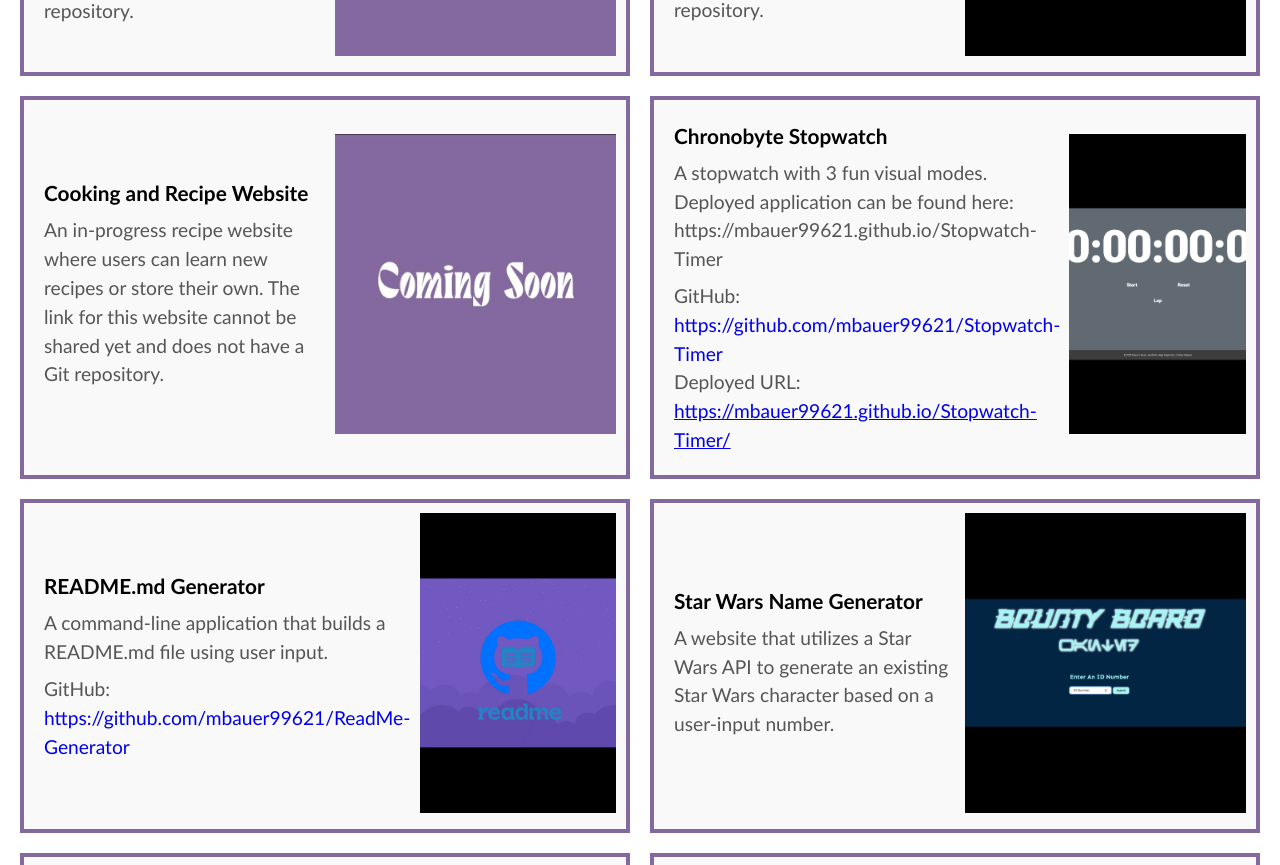
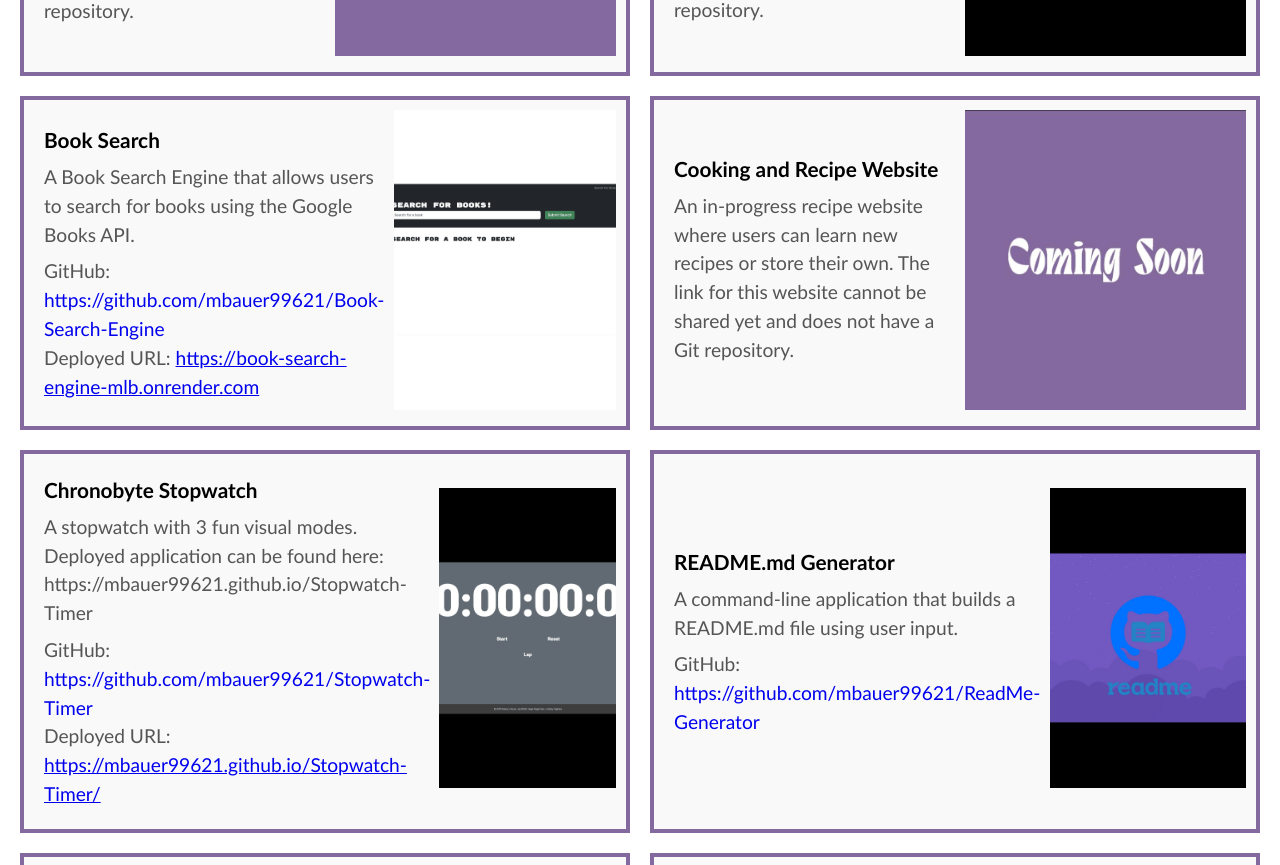
Before and after one commit to mbauer99621/React-Portfolio, a React (Vite) app: page / in a window 1280 px wide. Shown: the part 2960-3825 px from the top of the page. Built offline with nearby package versions, Linux system fonts and the light colour scheme.

Commit message:
added book search

```diff
--- a/src/pages/Portfolio.jsx
+++ b/src/pages/Portfolio.jsx
@@ -6,6 +6,7 @@ import library from "../assets/library.jpg";
 import yahtzee from "../assets/yahtzee.jpg";
 import chronobyte from "../assets/chronobyte.jpg";
 import readme from "../assets/readme.jpg";
+import bookSearch from "../assets/bookSearch.png";
 
 
 
@@ -26,6 +27,13 @@ function Portfolio() {
       img: myHealth,
       github: "",
       deployed: "",
+    },
+    {
+      title: "Book Search",
+      description: "A Book Search Engine that allows users to search for books using the Google Books API. ",
+      img: bookSearch,
+      github: "https://github.com/mbauer99621/Book-Search-Engine",
+      deployed: "https://book-search-engine-mlb.onrender.com",
     },
     {
       title: "Cooking and Recipe Website",
@@ -72,6 +80,7 @@ function Portfolio() {
       deployed: "",
     },
 
+
   ];
 
   return (
```
Also changed, not shown: src/assets/bookSearch.png (added).
